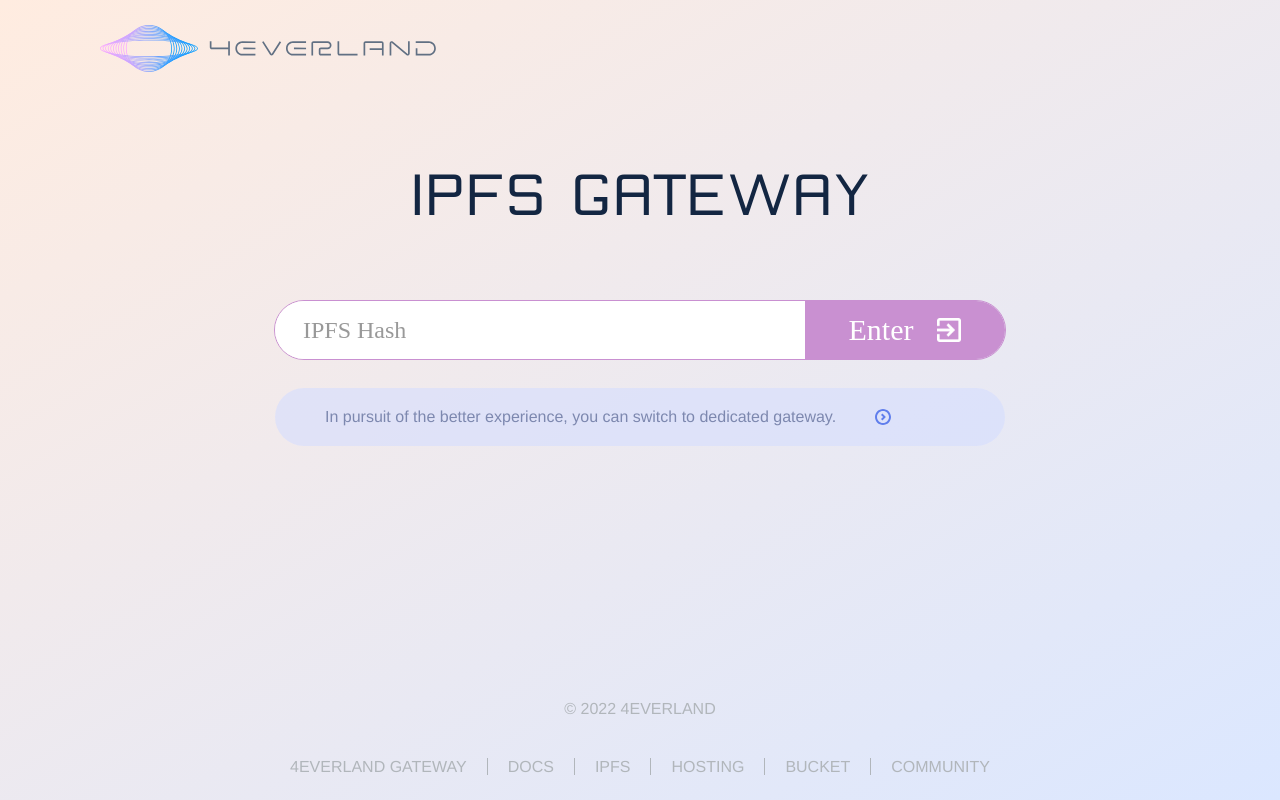
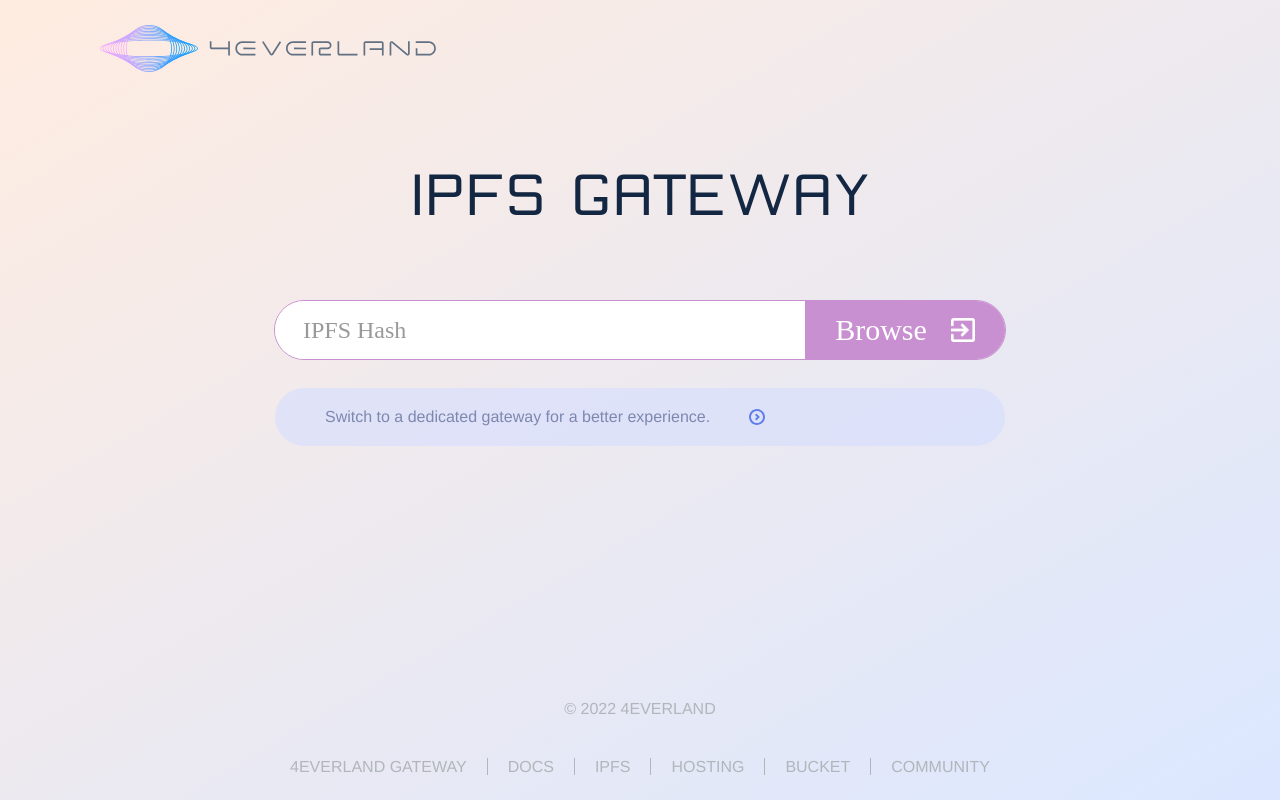
Before and after one commit to 4everland/ipfs-website, a Vue app: page / in a window 1280 px wide. Built offline with nearby package versions, Linux system fonts and the light colour scheme; a web font is replaced by a local one.

Commit message:
chore:change text

```diff
--- a/src/views/Home.vue
+++ b/src/views/Home.vue
@@ -16,13 +16,12 @@
             <!-- <button class="paste" @click="paste">Paste</button> -->
           </div>
           <button class="enter" @click="enter">
-            <span>Enter</span>
+            <span>Browse</span>
             <img src="@/assets/enter.png" alt="" />
           </button>
         </div>
         <div class="tips-box">
-          In pursuit of the better experience, you can switch to dedicated
-          gateway.
+          Switch to a dedicated gateway for a better experience.
           <img src="@/assets/right.svg" alt="" @click="ipfsGateway" />
         </div>
       </div>
```
